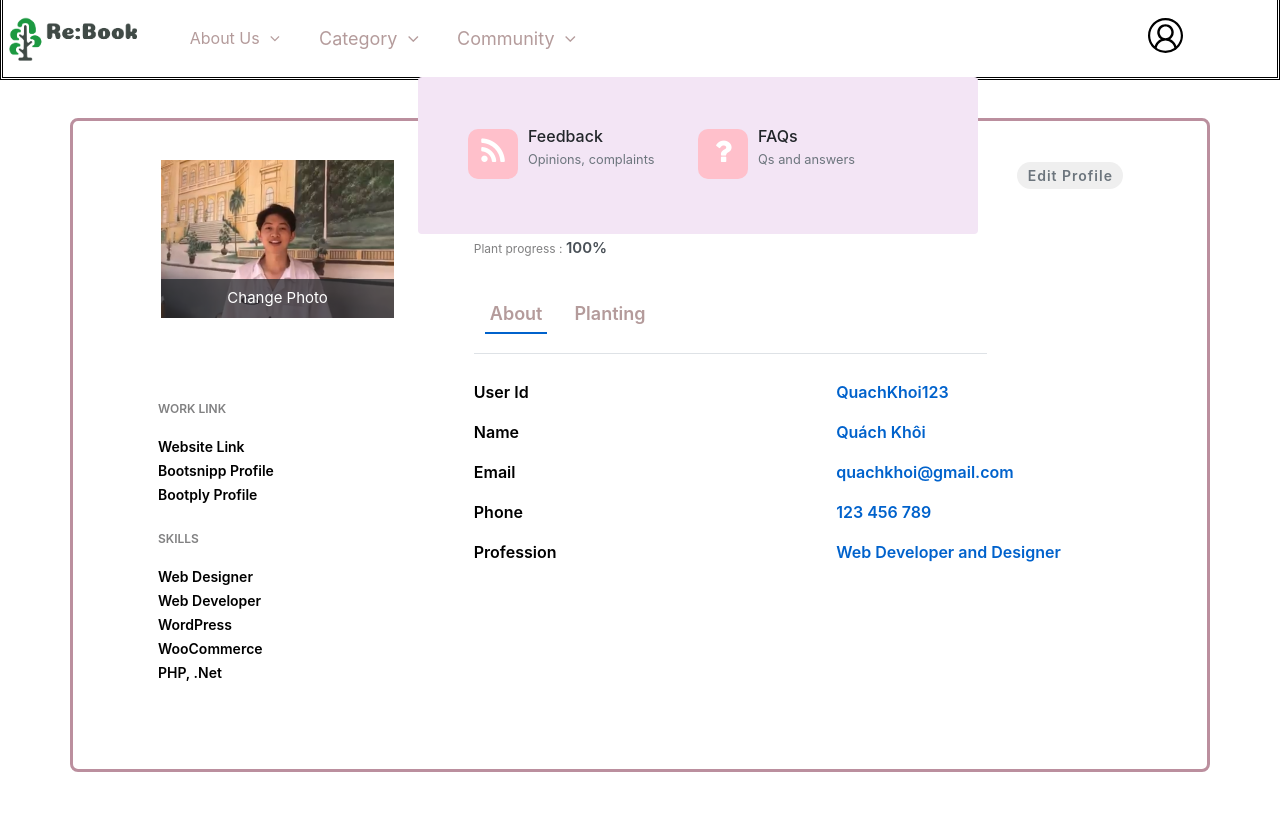
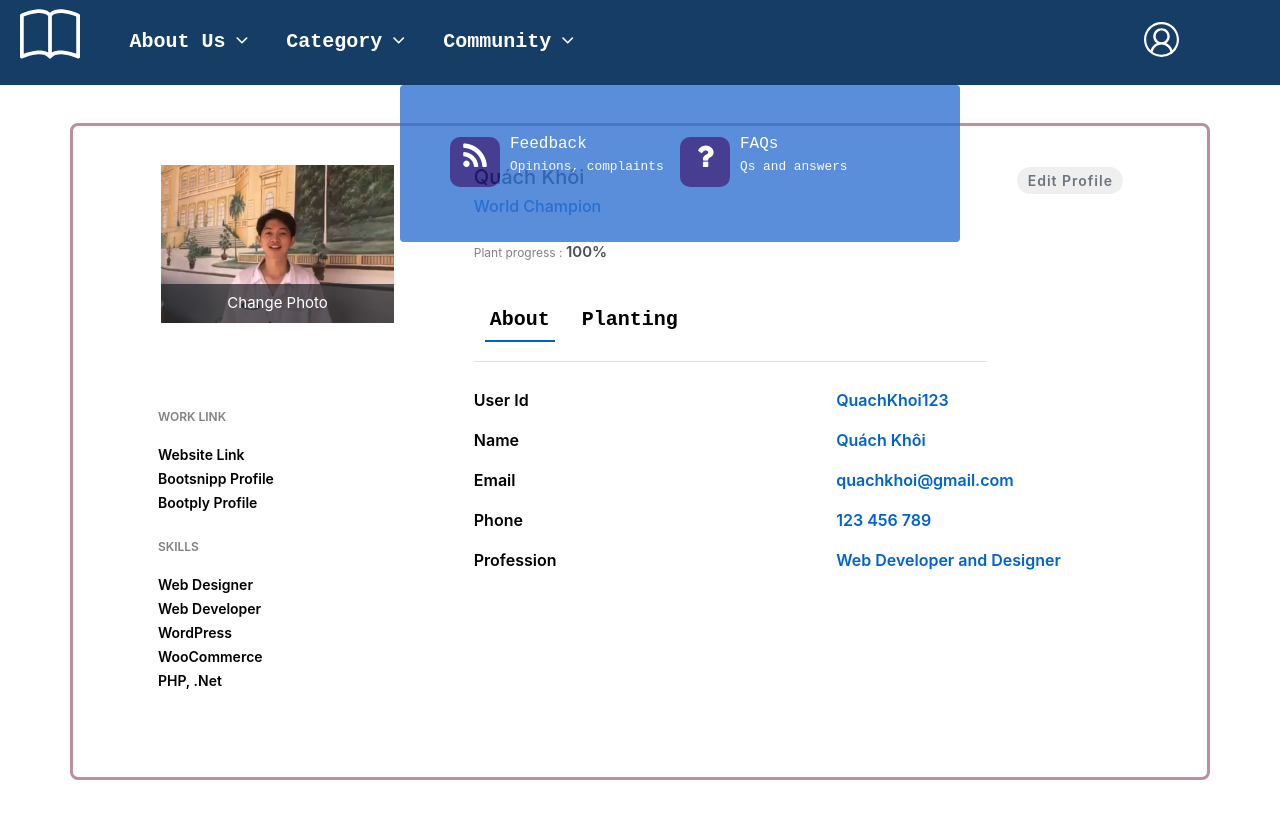
Before and after one commit to ltkmy19/CS300-SE-group05, a React (Create React App) app in the folder src/cs300/: page /Account in a window 1280 px wide. Both pictures are taken after a click on the button "Community". Built offline with nearby package versions, Linux system fonts and the light colour scheme.

Commit message:
fix navbar

```diff
--- a/src/cs300/src/Account.css
+++ b/src/cs300/src/Account.css
@@ -9,7 +9,6 @@
     border-radius: 0.5rem;
     border-style: solid;
      border-color: rgb(187, 143, 158);
-
 }
 .profile-img{
     text-align: center;
@@ -96,6 +95,6 @@
     font-weight: 600;
     color: #0062cc;
 }
-.ProBod{
-    background-color: lightpink;
+.Acc {
+    color: black;
 }
--- a/src/cs300/src/Account.js
+++ b/src/cs300/src/Account.js
@@ -26,10 +26,10 @@ function Account() {
                                     </h6>
                                     <p class="proile-rating">Plant progress : <span>100%</span></p>
                             <ul class="nav nav-tabs" id="myTab" role="tablist">
-                                <li class="nav-item">
+                                <li class="nav-item Acc">
                                     <a class="nav-link active" id="home-tab" data-toggle="tab" href="#home" role="tab" aria-controls="home" aria-selected="true">About</a>
                                 </li>
-                                <li class="nav-item">
+                                <li class="nav-item Acc">
                                     <a class="nav-link" id="profile-tab" data-toggle="tab" href="#profile" role="tab" aria-controls="profile" aria-selected="false">Planting</a>
                                 </li>
                             </ul>
--- a/src/cs300/src/Navbar.css
+++ b/src/cs300/src/Navbar.css
@@ -12,6 +12,8 @@ body{
     padding: 0.5%;
     font-size: 30px;
 
+    margin: 0;
+    padding-left: 20px;
 }
 
 .navbar-nav {
@@ -23,9 +25,12 @@ body{
     margin: 0px 3px;
     text-align: center;
     border-radius: 5px;
-    font-size: 18px;
-    color: rgba(145, 110, 110, 0.685);
+    font-size: 20px;
+    color: rgb(255, 255, 255);
     position: static;
+    font-weight: bold;
+    font-family: "Andale Mono", monospace;
+
 }
 
 .nav-item.active {
@@ -41,7 +46,7 @@ a {
 }
 
 .nav-link {
-    padding: 5px
+    padding: 5px;
 }
 
 .navbar-collapse.collapse.in {
@@ -55,7 +60,7 @@ a {
 .fa-icon {
     font-size: 30px;
     color: rgb(255, 255, 255);
-    background-color: pink;
+    background-color: rgb(26, 15, 119);
     margin: 2px 10px 5px 0px;
     border-radius: 10px;
     width: 50px;
@@ -65,23 +70,25 @@ a {
 .dropdown-menu {
     margin-top: 0px;
     border: none;
-    background-color: #F3E5F5;
-    padding: 50px 50px 30px 50px
+    background-color: #3272d1;
+    padding: 50px 50px 30px 50px;
+    opacity: 80%;
+    color: rgb(255, 255, 255);
 }
 
 #dropdown-menu1 {
     position: absolute;
-    left: 285px
+    left: 240px;
 }
 
 #dropdown-menu2 {
     position: absolute;
-    left:  165px
+    left:  100px
 }
 
 #dropdown-menu3 {
     position: absolute;
-    left: 415px
+    left: 400px
 }
 
 .tab {
--- a/src/cs300/src/Navbar.js
+++ b/src/cs300/src/Navbar.js
@@ -3,15 +3,19 @@ import {Link} from "react-router-dom";
 import "./Navbar.css";
 import logo from "./img/logo_200x200.png";
 import { VscAccount } from "react-icons/vsc";
+import { BsBook } from "react-icons/bs";
+
 
 function Navbar() {
+    const icon = { color: "white", fontSize: "1.5em" }
+
     return (
         <div class="container-fluid px-0 ">
-        <nav class="navbar navbar-expand-md navbar-light bg-white p-0"> <a class="navbar-brand mr-4" href="/Home"><img src={logo} alt="logo"  width="130px" height="50px"/></a> <button class="navbar-toggler mr-3" type="button" data-toggle="collapse" data-target="#navbarNav" aria-controls="navbarNav" aria-expanded="false" aria-label="Toggle navigation"> <span class="navbar-toggler-icon"></span> </button>
+        <nav class="navbar navbar-expand-md navbar-light bg-darkblue p-0"> <a class="navbar-brand mr-4" href="/Home"><BsBook size="60px" style={icon} /></a> <button class="navbar-toggler mr-3" type="button" data-toggle="collapse" data-target="#navbarNav" aria-controls="navbarNav" aria-expanded="false" aria-label="Toggle navigation"> <span class="navbar-toggler-icon"></span> </button>
             <div class="collapse navbar-collapse" id="navbarNav">
                 <ul class="navbar-nav">
 
-                    <li class="nav-item"> <a class=" btn nav-link " href="/Aboutus" id="navbarDropdown2" role="button" data-toggle="dropdown" aria-haspopup="true" aria-expanded="false">About Us<span class="fa fa-angle-down"></span></a>
+                    <li class="nav-item"> <a class="nav-link " href="/Aboutus" id="navbarDropdown2" role="button" data-toggle="dropdown" aria-haspopup="true" aria-expanded="false">About Us<span class="fa fa-angle-down"></span></a>
                         <div class="dropdown-menu" id="dropdown-menu2" aria-labelledby="navbarDropdown2">
                             <div class="container">
                                 <div class="row">
@@ -19,7 +23,7 @@ function Navbar() {
                                         <div class="row d-flex tab">
                                             <div class="fa-icon text-center"> <span class="fa fa-folder"></span> </div>
                                             <div class="d-flex flex-column"> <a class="dropdown-item" href="#">
-                                                    <h6 class="mb-0">WhitePaper</h6> <small class="text-muted">Marketing and report</small>
+                                                    <h6 class="mb-0">WhitePaper</h6> <small class="text-light">Marketing and report</small>
                                                 </a> </div>
                                         </div>
                                     </div>
@@ -27,7 +31,7 @@ function Navbar() {
                                         <div class="row d-flex tab">
                                             <div class="fa-icon text-center"> <span class="fa fa-question"></span> </div>
                                             <div class="d-flex flex-column"> <a class="dropdown-item" href="#">
-                                                    <h6 class="mb-0">FAQs</h6> <small class="text-muted">Qs and answers</small>
+                                                    <h6 class="mb-0">FAQs</h6> <small class="text-light">Qs and answers</small>
                                                 </a> </div>
                                         </div>
                                     </div>
@@ -37,7 +41,7 @@ function Navbar() {
                                         <div class="row d-flex tab">
                                             <div class="fa-icon text-center"> <span class="fa fa-calculator"></span> </div>
                                             <div class="d-flex flex-column"> <a class="dropdown-item" href="#">
-                                                    <h6 class="mb-0">Tools</h6> <small class="text-muted">All tools</small>
+                                                    <h6 class="mb-0">Tools</h6> <small class="text-light">All tools</small>
                                                 </a> </div>
                                         </div>
                                     </div>
@@ -45,7 +49,7 @@ function Navbar() {
                                         <div class="row d-flex tab">
                                             <div class="fa-icon text-center"> <span class="fa fa-paper-plane"></span> </div>
                                             <div class="d-flex flex-column"> <a class="dropdown-item" href="#">
-                                                    <h6 class="mb-0">Success Stories</h6> <small class="text-muted">Experiences</small>
+                                                    <h6 class="mb-0">Success Stories</h6> <small class="text-light">Experiences</small>
                                                 </a> </div>
                                         </div>
                                     </div>
@@ -61,7 +65,7 @@ function Navbar() {
                                         <div class="row d-flex tab">
                                             <div class="fa-icon text-center"> <span class="fa fa-shopping-cart"></span> </div>
                                             <div class="d-flex flex-column"> <a class="dropdown-item" href="#">
-                                                    <h6 class="mb-0">WearCMS</h6> <small class="text-muted">For your project</small>
+                                                    <h6 class="mb-0">WearCMS</h6> <small class="text-light">For your project</small>
                                                 </a> </div>
                                         </div>
                                     </div>
@@ -69,7 +73,7 @@ function Navbar() {
                                         <div class="row d-flex tab">
                                             <div class="fa-icon text-center"> <span class="fa fa-gamepad"></span> </div>
                                             <div class="d-flex flex-column"> <a class="dropdown-item" href="#">
-                                                    <h6 class="mb-0">Game+</h6> <small class="text-muted">Monetization of games</small>
+                                                    <h6 class="mb-0">Game+</h6> <small class="text-light">Monetization of games</small>
                                                 </a> </div>
                                         </div>
                                     </div>
@@ -79,7 +83,7 @@ function Navbar() {
                                         <div class="row d-flex tab">
                                             <div class="fa-icon text-center"> <span class="fa fa-video-camera"></span> </div>
                                             <div class="d-flex flex-column"> <a class="dropdown-item" href="#">
-                                                    <h6 class="mb-0">Streetcam</h6> <small class="text-muted">Keep track all year</small>
+                                                    <h6 class="mb-0">Streetcam</h6> <small class="text-light">Keep track all year</small>
                                                 </a> </div>
                                         </div>
                                     </div>
@@ -87,7 +91,7 @@ function Navbar() {
                                         <div class="row d-flex tab">
                                             <div class="fa-icon text-center"> <span class="fa fa-comment"></span> </div>
                                             <div class="d-flex flex-column"> <a class="dropdown-item" href="#">
-                                                    <h6 class="mb-0">Teamne</h6> <small class="text-muted">Teamwork</small>
+                                                    <h6 class="mb-0">Teamne</h6> <small class="text-light">Teamwork</small>
                                                 </a> </div>
                                         </div>
                                     </div>
@@ -97,7 +101,7 @@ function Navbar() {
                                         <div class="row d-flex tab">
                                             <div class="fa-icon text-center"> <span class="fa fa-briefcase"></span> </div>
                                             <div class="d-flex flex-column"> <a class="dropdown-item" href="#">
-                                                    <h6 class="mb-0">Prospec</h6> <small class="text-muted">Solutions for your business</small>
+                                                    <h6 class="mb-0">Prospec</h6> <small class="text-light">Solutions for your business</small>
                                                 </a> </div>
                                         </div>
                                     </div>
@@ -105,7 +109,7 @@ function Navbar() {
                                         <div class="row d-flex tab">
                                             <div class="fa-icon text-center"> <span class="fa fa-bolt"></span> </div>
                                             <div class="d-flex flex-column"> <a class="dropdown-item" href="#">
-                                                    <h6 class="mb-0">Booster</h6> <small class="text-muted">Increase engagement</small>
+                                                    <h6 class="mb-0">Booster</h6> <small class="text-light">Increase engagement</small>
                                                 </a> </div>
                                         </div>
                                     </div>
@@ -121,15 +125,15 @@ function Navbar() {
                                         <div class="row d-flex tab">
                                             <div class="fa-icon text-center"> <span class="fa fa-feed"></span> </div>
                                             <div class="d-flex flex-column"> <a class="dropdown-item" href="#">
-                                                    <h6 class="mb-0">Feedback</h6> <small class="text-muted">Opinions, complaints</small>
+                                                    <h6 class="mb-0">Feedback</h6> <small class="text-light">Opinions, complaints</small>
                                                 </a> </div>
                                         </div>
                                     </div>
-                                    <div class="col-lg-6">
+                                    <div class="col-lg-6 ">
                                         <div class="row d-flex tab">
                                             <div class="fa-icon text-center"> <span class="fa fa-question"></span> </div>
                                             <div class="d-flex flex-column"> <a class="dropdown-item" href="#">
-                                                    <h6 class="mb-0">FAQs</h6> <small class="text-muted">Qs and answers</small>
+                                                    <h6 class="mb-0">FAQs</h6> <small class="text-light">Qs and answers</small>
                                                 </a> </div>
                                         </div>
                                     </div>
@@ -140,7 +144,7 @@ function Navbar() {
 
                 </ul>
 
-                <a class=" mx-1"  href="/Account" ><VscAccount size="35px"/></a>
+                <a class=" mx-1 acc"  href="/Account" ><VscAccount size="35px" style={icon}/></a>
 
 
 
```
Also changed, not shown: src/cs300/public/Bootstrap/bootstrap.min.css, src/cs300/src/img/logo_200x200.png.
